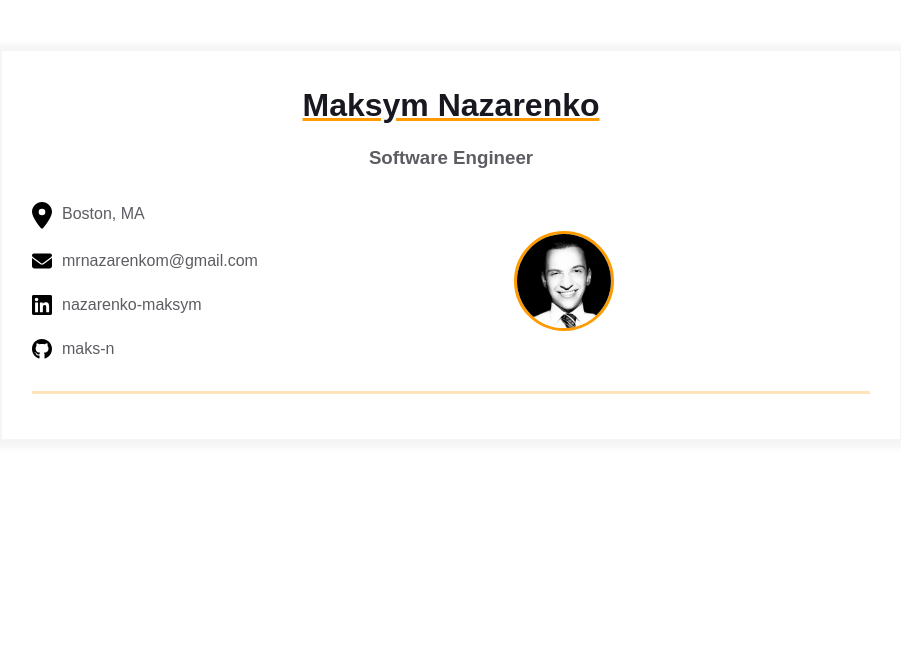
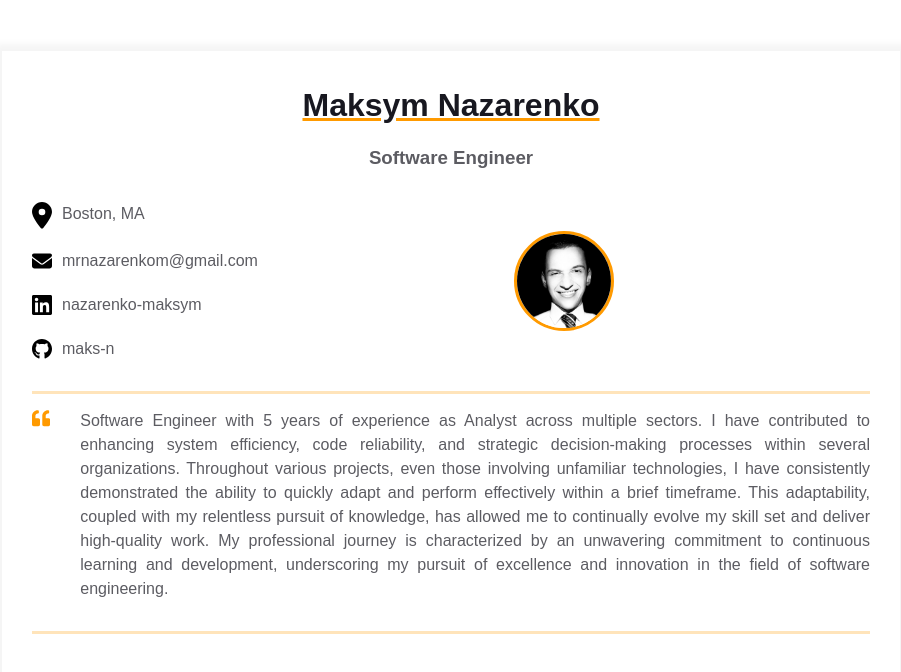
Before and after one commit to maks-n/homepage, a plain HTML site: page index.html in a window 1280 px wide. Shown: the whole page, without its empty margins (189-1090 px from the left). Drawn offline with Linux system fonts and the light colour scheme.

Commit message:
add intro block

```diff
--- a/index.html
+++ b/index.html
@@ -108,6 +108,45 @@
             </div>
           </div>
         </div>
+
+        <div class="container">
+          <div class="resume__block">
+            <div class="intro">
+              <div class="intro__icon-wrapper">
+                <svg
+                  class="intro__icon"
+                  xmlns="http://www.w3.org/2000/svg"
+                  viewBox="0 0 512 512"
+                >
+                  <path
+                    d="M464 256h-80v-64c0-35.3 28.7-64 64-64h8c13.3 0 24-10.7
+                    24-24V56c0-13.3-10.7-24-24-24h-8c-88.4 0-160 71.6-160 160v240c0
+                    26.5 21.5 48 48 48h128c26.5 0 48-21.5
+                    48-48V304c0-26.5-21.5-48-48-48zm-288 0H96v-64c0-35.3 28.7-64
+                    64-64h8c13.3 0 24-10.7 24-24V56c0-13.3-10.7-24-24-24h-8C71.6 32 0
+                    103.6 0 192v240c0 26.5 21.5 48 48 48h128c26.5 0
+                    48-21.5 48-48V304c0-26.5-21.5-48-48-48z"
+                  ></path>
+                </svg>
+              </div>
+              <p class="intro_text">
+                Software Engineer with 5 years of experience as Analyst across
+                multiple sectors. I have contributed to enhancing system
+                efficiency, code reliability, and strategic decision-making
+                processes within several organizations. Throughout various
+                projects, even those involving unfamiliar technologies, I have
+                consistently demonstrated the ability to quickly adapt and
+                perform effectively within a brief timeframe. This adaptability,
+                coupled with my relentless pursuit of knowledge, has allowed me
+                to continually evolve my skill set and deliver high-quality
+                work. My professional journey is characterized by an unwavering
+                commitment to continuous learning and development, underscoring
+                my pursuit of excellence and innovation in the field of software
+                engineering.
+              </p>
+            </div>
+          </div>
+        </div>
       </div>
     </main>
   </body>
```
